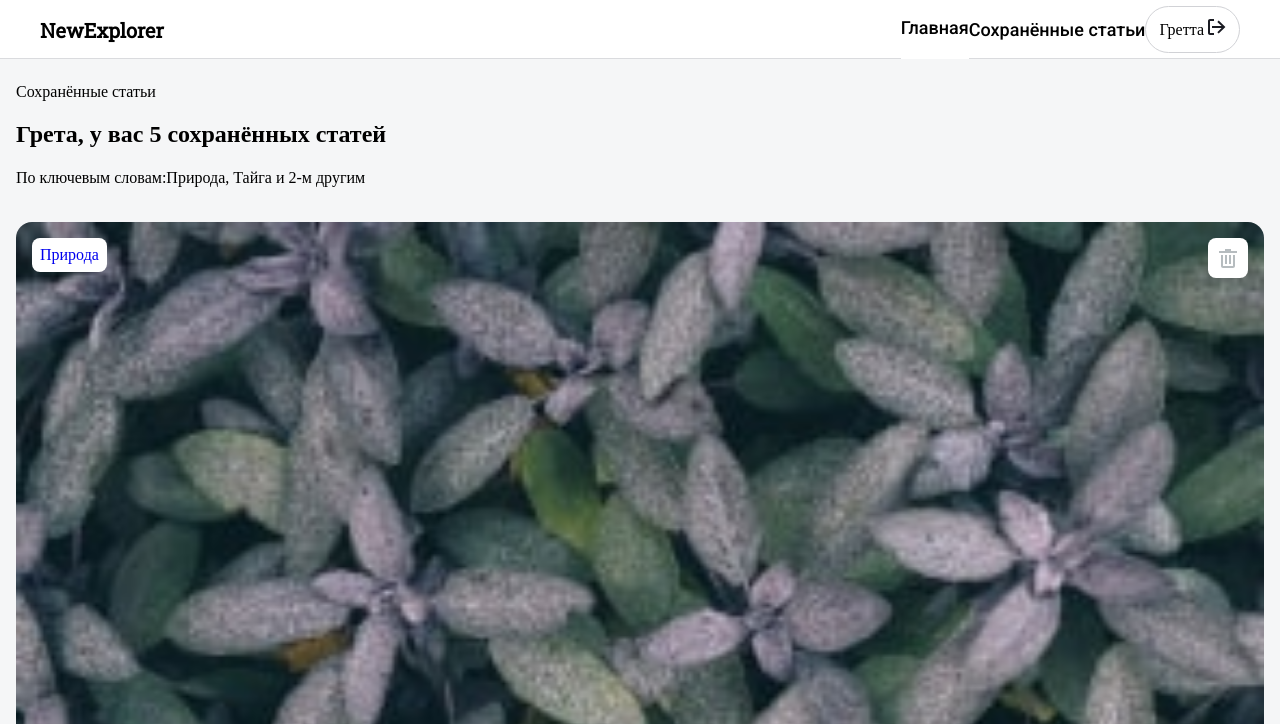
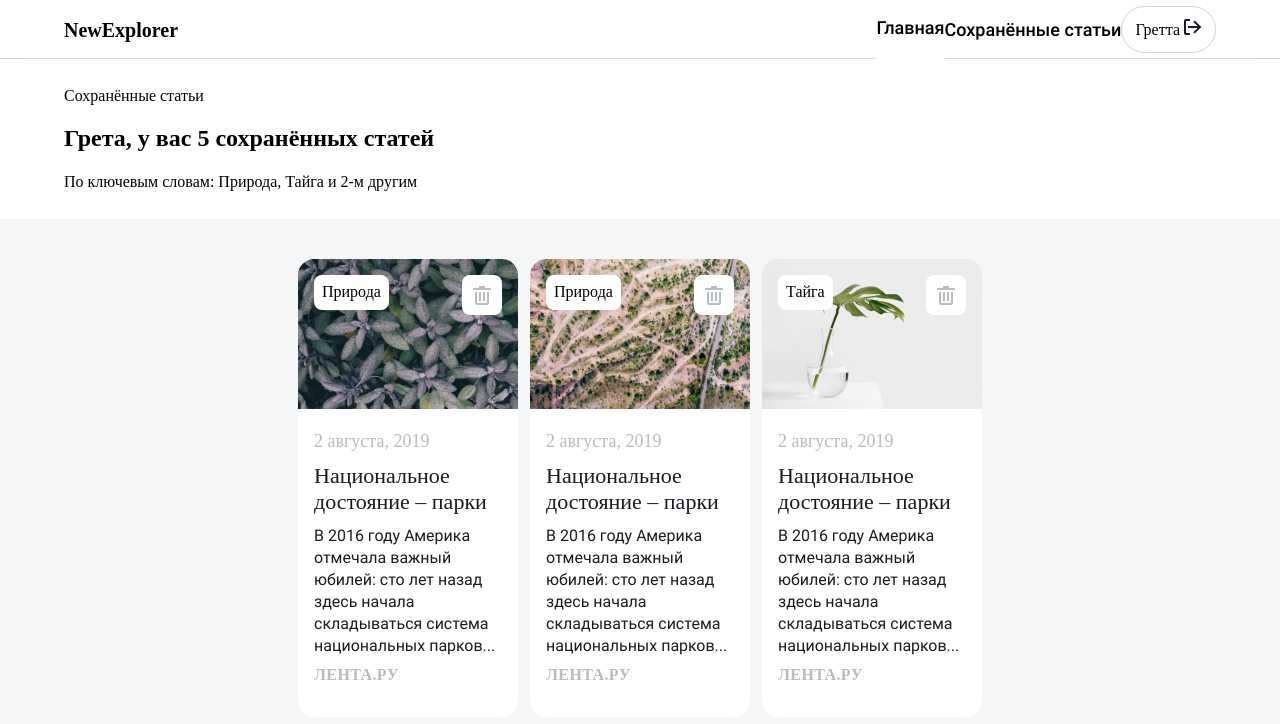
Before and after one commit to Alexandr-exe/news-explorer-frontend-diplom, a website built with webpack: page src/mySaved.html in a window 1280 px wide. Shown: the top 724 px of the page. Built offline with nearby package versions, Linux system fonts and the light colour scheme.

Commit message:
добавление шрифтов

```diff
--- a/src/block/card/__tag/card__tag.css
+++ b/src/block/card/__tag/card__tag.css
@@ -7,4 +7,5 @@
   box-sizing: border-box;
   padding: 8px;
   z-index: 0;
+  color: black;
 }
--- a/src/block/header/__wrapper/header__wrapper.css
+++ b/src/block/header/__wrapper/header__wrapper.css
@@ -1,6 +1,5 @@
 .header__wrapper {
-  max-width: 2400px;
+  max-width: 1232px;
   max-height: 536px;
-
   margin: auto;
 }
--- /dev/null
+++ b/src/block/main/__articles/main__articles.css
@@ -0,0 +1,3 @@
+.main__articles{
+
+}
--- /dev/null
+++ b/src/block/main/__text/main__text.css
@@ -0,0 +1,3 @@
+.main__text{
+
+}
--- a/src/block/main/__wrapper/main__wrapper.css
+++ b/src/block/main/__wrapper/main__wrapper.css
@@ -1,4 +1,12 @@
 .main__wrapper {
   box-sizing: border-box;
-  padding: 8px 16px 0;
+  padding: 16px;
+  max-width: 1232px;
+  margin: auto;
 }
+
+@media screen and (min-width: 768px) {
+  .main__wrapper {
+    padding: 12px 40px;
+  }
+}
--- a/src/block/main/main.css
+++ b/src/block/main/main.css
@@ -1,6 +1,7 @@
 @import './__wrapper/main__wrapper.css';
+@import './__articles/main__articles.css';
+@import './__text/main__text.css';
 
 .main{
   margin: auto;
-  background-color: #F5F6F7;
 }
--- /dev/null
+++ b/src/block/saved/__card/saved__card.css
@@ -0,0 +1,20 @@
+.saved__card {
+  display: grid;
+  column-gap: 8px;
+  row-gap: 10px;
+  justify-content: center;
+  grid-template-columns: repeat(auto-fill, minmax(288px, 288px));
+}
+
+@media screen and (min-width: 768px) {
+  .saved__card {
+    grid-template-columns: 224px 224px 224px;
+    ;
+  }
+}
+
+@media screen and (min-width: 1440px) {
+  .saved__card {
+    grid-template-columns: 400px 400px 400px;
+  }
+}
--- a/src/block/saved/__wrapper/saved__wrapper.css
+++ /dev/null
@@ -1,3 +0,0 @@
-.saved__wrapper{
-
-}
--- a/src/block/saved/saved.css
+++ b/src/block/saved/saved.css
@@ -1 +1,25 @@
-@import './__wrapper/saved__wrapper.css'
+@import './__card/saved__card.css';
+.saved {
+  box-sizing: border-box;
+  background-color: #F5F6F7;
+  display: grid;
+  margin: auto;
+  justify-content: center;
+
+  row-gap: 24px;
+  padding: 32px 16px;
+}
+
+@media screen and (min-width: 768px) {
+  .saved {
+    padding: 40px;
+    row-gap: 32px;
+  }
+}
+
+@media screen and (min-width: 1440px) {
+  .saved {
+    padding: 80px 104px;
+    row-gap: 32px;
+  }
+}
--- a/src/index.css
+++ b/src/index.css
@@ -1,6 +1,7 @@
-@import url('https://fonts.googleapis.com/css2?family=Inter&family=Roboto+Slab&family=Roboto:wght@400;500&family=Source+Sans+Pro&display=swap');
+
 
 @import './vendor/normalize.css';
+@import './vendor/fonts.css';
 @import './block/header/header.css';
 @import './block/nav/nav.css';
 @import './block/saved/saved.css';
--- a/src/mySaved.html
+++ b/src/mySaved.html
@@ -47,13 +47,15 @@
   </header>
   <main class="main">
     <div class="main__wrapper">
-      <p class="main__text">Сохранённые статьи</p>
+      <p class="main__articles">Сохранённые статьи</p>
       <h2 class="main__title">Грета, у вас 5 сохранённых статей</h2>
-      <p class="main__text main__text_black">По ключевым словам:<span class="main__text main__text_bold">Природа, Тайга
-          и
+      <p class="main__text">По ключевым словам: <span class="main__text main__text_bold">Природа,
+          Тайга
+          <span class="main__text">и</span>
           2-м другим</span></p>
+    </div>
     <section class="saved">
-
+      <div class="saved__card">
         <a href="#1" class="card">
           <figure class="card__header">
             <img class="card__img" src="<%=require('./images/image_08-min.jpg')%>" alt="фото статьи">
@@ -74,7 +76,6 @@
             <p class="card__sourse">Лента.ру</p>
           </div>
         </a>
-
         <a href="#2" class="card">
           <figure class="card__header">
             <img class="card__img" src="<%=require('./images/image_01.jpg')%>" alt="фото статьи">
@@ -95,7 +96,6 @@
             <p class="card__sourse">Лента.ру</p>
           </div>
         </a>
-
         <a href="#3" class="card">
           <figure class="card__header">
             <img class="card__img" src="<%=require('./images/image_05.jpg')%>" alt="фото статьи">
@@ -105,10 +105,9 @@
                   d="M15 3H9V5H3V7H21V5H15V3ZM5 9V20C5 21.1046 5.89543 22 7 22H17C18.1046 22 19 21.1046 19 20V9H17V20H7V9H5ZM9 9L9 18H11L11 9H9ZM13 9V18H15V9H13Z"
                   fill="#B6BCBF" />
               </svg>
+            </span>
             <span class="card__tag">Тайга</span>
           </figure>
-
-    </div>
           <div class="card__content">
             <p class="card__date">2 августа, 2019</p>
             <p class="card__title">Национальное достояние – парки</p>
@@ -117,7 +116,6 @@
             <p class="card__sourse">Лента.ру</p>
           </div>
         </a>
-
         <a href="#4" class="card">
           <div class="card__wrapper">
             <figure class="card__header">
@@ -134,14 +132,13 @@
             <div class="card__content">
               <p class="card__date">2 августа, 2019</p>
               <p class="card__title">Национальное достояние – парки</p>
-          <p class="card__text">В 2016 году Америка отмечала важный юбилей: сто лет назад здесь начала складываться
+              <p class="card__text">В 2016 году Америка отмечала важный юбилей: сто лет назад здесь начала
+                складываться
                 система национальных парков...</p>
               <p class="card__sourse">Лента.ру</p>
             </div>
           </div>
-
         </a>
-
         <a href="#5" class="card">
           <figure class="card__header">
             <img class="card__img" src="<%=require('./images/image_01.jpg')%>" alt="фото статьи">
@@ -164,6 +161,7 @@
         </a>
 
       </div>
+
 
     </section>
     </div>
--- /dev/null
+++ b/src/vendor/fonts.css
@@ -0,0 +1,35 @@
+@font-face {
+  font-family: "Inter";
+  src: url(./Fonts/inter-regular.woff) format("woff");
+  font-weight: 400;
+}
+
+@font-face {
+  font-family: "Roboto";
+  src: url(./Fonts/roboto-regular.woff) format("woff");
+  font-weight: 400;
+}
+
+@font-face {
+  font-family: "Roboto";
+  src: url(./Fonts/roboto-medium.woff) format("woff");
+  font-weight: 500;
+}
+
+@font-face {
+  font-family: "Roboto";
+  src: url(./Fonts/roboto-black.woff) format("woff");
+  font-weight: 900;
+}
+
+@font-face {
+  font-family: "Robotoslab";
+  src: url(./Fonts/robotoslab-regular.woff) format("woff");
+  font-weight: 400;
+}
+
+@font-face {
+  font-family: "Sourcesanspro";
+  src: url(./Fonts/sourcesanspro-regular.woff) format("woff");
+  font-weight: 400;
+}
```
Also changed, not shown: src/vendor/Fonts/inter-regular.woff (added), src/vendor/Fonts/roboto-black.woff (added), src/vendor/Fonts/roboto-medium.woff (added), src/vendor/Fonts/roboto-regular.woff (added), src/vendor/Fonts/robotoslab-regular.woff (added), src/vendor/Fonts/sourcesanspro-regular.woff (added). Lines whose indentation alone changed are shown as unchanged.
